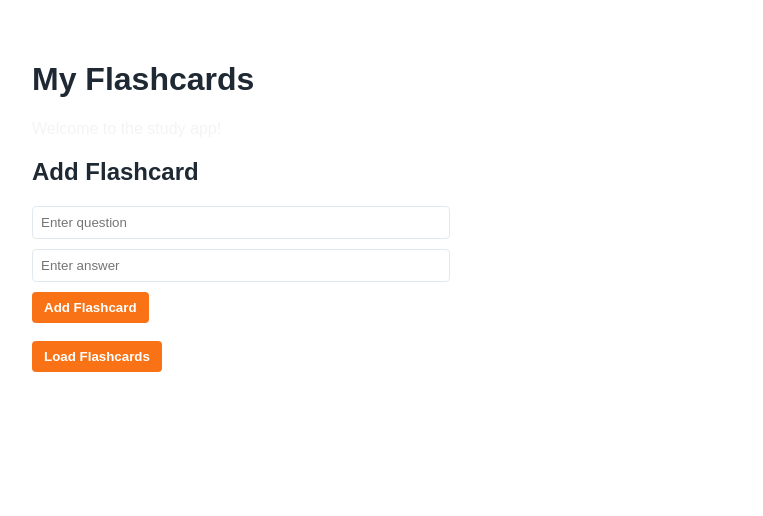
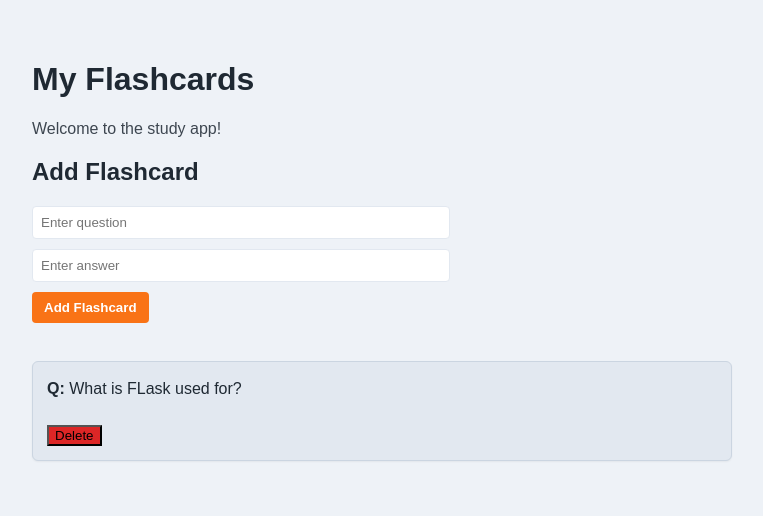
Before and after one commit to slothTaco/study-app, a Flask app: page / in a window 1280 px wide. Shown: the top 516 px of the page, without its empty margins (258-1021 px from the left). Run offline with Flask 3, Linux system fonts and the light colour scheme.

Commit message:
Add persistent flashcards with click-to-reveal study behavior

```diff
--- a/backend/app.py
+++ b/backend/app.py
@@ -1,12 +1,22 @@
+import os
+import json
 from flask import Flask, jsonify, request, render_template
 
 app = Flask(__name__)
 
-# Sample flashcards
-flashcards = [
-    {"question": "What is Python?", "answer": "A programming language"},
-    {"question": "What does Git do?", "answer": "Version control"}
-]
+DATA_FILE = os.path.join(os.path.dirname(__file__), 'flashcards.json')
+
+def load_flashcards():
+    if os.path.exists(DATA_FILE):
+        with open(DATA_FILE, 'r') as f:
+            return json.load(f)
+    return[]
+
+def save_flashcards(flashcards):
+    with open(DATA_FILE, 'w') as f:
+        json.dump(flashcards, f, indent=2)
+
+flashcards = load_flashcards()
 
 # Home route
 @app.route('/')
@@ -22,27 +32,23 @@ def get_flashcards():
 @app.route('/flashcards', methods=['POST'])
 def add_flashcard():
     data = request.get_json()
-    flashcards.append({"question": data['question'], "answer": data['answer']})
-    return jsonify({"message": "Flashcard added!", "flashcards": flashcards})
 
-# Update a flashcard
-@app.route('/flashcards/<int:index>', methods=['PUT'])
-def update_flashcard(index):
-    data = request.get_json()
-    if 0 <= index < len(flashcards):
-        flashcards[index] = {
-            "question": data['question'],
-            "answer": data['answer']
-        }
-        return jsonify({"message": "Flashcard updated", "flashcards": flashcards})
-    return jsonify({"error": "Flashcard not found"}), 404
+    new_card = {
+        "question": data["question"],
+        "answer": data["answer"]
+    }
+
+    flashcards.append(new_card)
+    save_flashcards(flashcards)
+
+    return jsonify({"message": "Flashcard added"})
 
 # Delete a flashcard
 @app.route('/flashcards/<int:index>', methods=['DELETE'])
 def delete_flashcard(index):
     if 0 <= index < len(flashcards):
-        removed = flashcards.pop(index)
-        return jsonify({"message": "Flashcard deleted!", "removed": removed})
+        flashcards.pop(index)
+        return jsonify({"message": "Flashcard deleted!"})
     return jsonify({"error": "Invalid index"}), 400
 
 if __name__ == '__main__':
--- /dev/null
+++ b/backend/flashcards.json
@@ -0,0 +1,6 @@
+[
+  {
+    "question": "What is FLask used for?",
+    "answer": "Flask is the Python web framework that provides the backend server, handles routes, and serves data to the frontend."
+  }
+]
--- a/backend/static/styles.css
+++ b/backend/static/styles.css
@@ -1,6 +1,6 @@
 body {
     font-family: Arial, sans-serif;
-	background-colour: #EEF2F7;
+    background-color: #EEF2F7;
     color: #1F2933;
     margin: 0;
     padding: 40px;
@@ -16,7 +16,7 @@ h1, h2 {
 }
 
 p {
-	opacity: 0.05;
+    opacity: 0.85;
 }
 
 input {
@@ -29,7 +29,7 @@ input {
     border-radius: 4px;
 }
 
-button {
+.primary-btn {
     background-color: #F97316;
     color: white;
     border: none;
@@ -39,8 +39,15 @@ button {
     font-weight: bold;
 }
 
-button:hover {
+.primary-btn:hover {
     opacity: 0.9;
+}
+
+.load-btn {
+    background-color: transparent;
+    color: #1F2933;
+    border: 1px dashed #CBD5E1;
+    margin-top: 16px;
 }
 
 ul {
@@ -50,9 +57,9 @@ ul {
 }
 
 li {
-	background-colour: #E2E8F0;
+    background-color: #E2E8F0;
     padding: 14px;
-	margin-bottom: 12px
+    margin-bottom: 12px;
     border-radius: 6px;
     border: 1px solid #CBD5E1;
     box-shadow: 0 1px 2px rgba(0, 0, 0, 0.05);
@@ -67,3 +74,11 @@ li {
     background-color: #DC2626;
     margin-top: 12px;
 }
+
+.hidden {
+    display: none;
+}
+
+.card-content {
+    cursor: pointer;
+}
--- a/backend/templates/index.html
+++ b/backend/templates/index.html
@@ -13,10 +13,10 @@
 	<h2>Add Flashcard</h2>
 	<input id="question" placeholder="Enter question">
 	<input id="answer" placeholder="Enter answer">
-	<button onclick="addFlashcard()">Add Flashcard</button>
+	<button class ="primary-btn" onclick="addFlashcard()">Add Flashcard</button>
 
 	<br><br>
-	<button onclick="loadFlashcards()">Load Flashcards</button>
+
 
 	<ul id="flashcardList"></ul>
 
@@ -34,11 +34,15 @@
 
 		// Display question, answer, and a delete button
 		item.innerHTML = `
-			<div class="card-content">
-				<strong>Q:</strong> ${card.question} <br>
-				<strong>A:</strong> ${card.answer}
+			<div class="card-content" onclick="toggleAnswer(this)">
+				<div class ="question">
+					<strong>Q:</strong> ${card.question}
+				</div>
+				<div class ="answer hidden">
+					<strong>A:</strong> ${card.answer}
+				</div>
 			</div>
-			<button onclick="deleteFlashcard(${index})">Delete</button>
+			<button class="delete-btn" onclick="deleteFlashcard(${index})">Delete</button>
 			`;
 
 			list.appendChild(item);
@@ -78,6 +82,20 @@
 
 		loadFlashcards();
 	}
+
+	function toggleAnswer(card) {
+		const answer = card.querySelector(".answer");
+		answer.classList.toggle("hidden");
+	}
+
+// Runs once when the page finishes loading
+function initializeApp() {
+	loadFlashcards();
+}
+
+
+// Entry point for the app
+window.onload = initializeApp;
 </script>
 
 </body>
```
Lines whose indentation alone changed are shown as unchanged.
